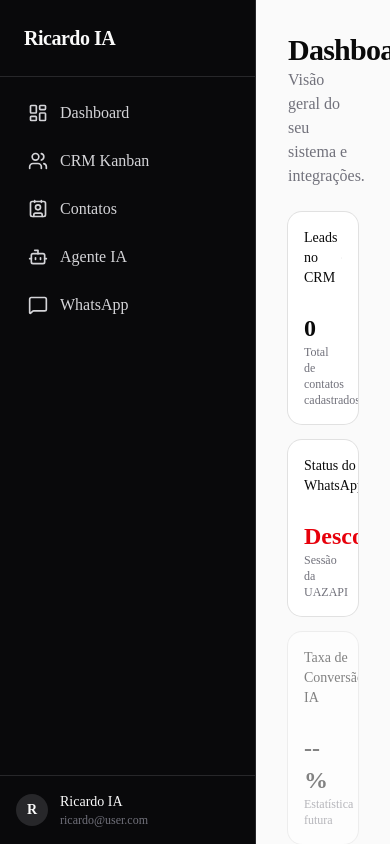
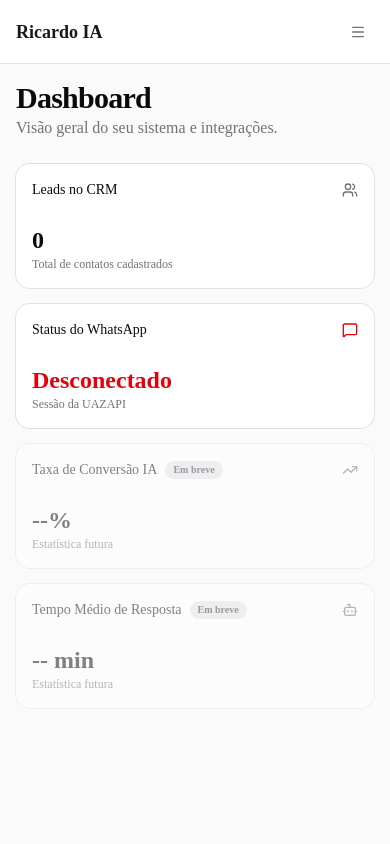
Before and after one commit to yureclima/mvpsys, a Next.js app: page / in a window 390 px wide. Built offline with nearby package versions, Linux system fonts and the light colour scheme; no server answers; the database is empty.

Commit message:
style: adapt sidebar layout for mobile responsiveness with hamburger menu

```diff
--- a/src/app/(dashboard)/layout.tsx
+++ b/src/app/(dashboard)/layout.tsx
@@ -1,14 +1,61 @@
+"use client";
+
+import { useState } from "react";
 import { Sidebar } from "@/components/layout/Sidebar";
+import { Menu, X } from "lucide-react";
+import { Button } from "@/components/ui/button";
 
 export default function DashboardLayout({
   children,
 }: {
   children: React.ReactNode;
 }) {
+  const [sidebarOpen, setSidebarOpen] = useState(false);
+
   return (
-    <div className="flex h-screen overflow-hidden bg-zinc-50 dark:bg-zinc-900">
-      <Sidebar />
-      <main className="flex-1 overflow-y-auto p-8">
+    <div className="flex h-screen overflow-hidden bg-zinc-50 dark:bg-zinc-900 flex-col md:flex-row">
+      {/* Mobile Top Header */}
+      <header className="flex h-16 items-center justify-between border-b border-zinc-200 bg-white px-4 dark:border-zinc-800 dark:bg-zinc-950 md:hidden">
+        <span className="text-lg font-bold text-zinc-900 dark:text-zinc-50">Ricardo IA</span>
+        <Button
+          variant="ghost"
+          size="icon"
+          onClick={() => setSidebarOpen(true)}
+          className="text-zinc-500 hover:bg-zinc-100 dark:hover:bg-zinc-900"
+        >
+          <Menu className="h-6 w-6" />
+        </Button>
+      </header>
+
+      {/* Sidebar Container */}
+      <div className={`
+        fixed inset-y-0 left-0 z-50 flex w-64 transform flex-col transition-transform duration-300 ease-in-out md:static md:translate-x-0
+        ${sidebarOpen ? "translate-x-0" : "-translate-x-full"}
+      `}>
+        {/* Mobile Close Button Overlay */}
+        <div className="absolute right-4 top-4 z-50 md:hidden">
+          <Button
+            variant="ghost"
+            size="icon"
+            onClick={() => setSidebarOpen(false)}
+            className="text-zinc-400 hover:text-white hover:bg-zinc-800"
+          >
+            <X className="h-6 w-6" />
+          </Button>
+        </div>
+        <Sidebar onCloseMobile={() => setSidebarOpen(false)} />
+      </div>
+
+      {/* Backdrop for mobile */}
+      {sidebarOpen && (
+        <div
+          className="fixed inset-0 z-40 bg-zinc-950/40 backdrop-blur-sm md:hidden"
+          onClick={() => setSidebarOpen(false)}
+        />
+      )}
+
+      {/* Main Content Area */}
+      <main className="flex-1 overflow-y-auto p-4 md:p-8">
         {children}
       </main>
     </div>
--- a/src/components/layout/Sidebar.tsx
+++ b/src/components/layout/Sidebar.tsx
@@ -1,7 +1,11 @@
 import Link from "next/link";
 import { LayoutDashboard, Users, MessageSquare, Bot, Contact } from "lucide-react";
 
-export function Sidebar() {
+interface SidebarProps {
+  onCloseMobile?: () => void;
+}
+
+export function Sidebar({ onCloseMobile }: SidebarProps) {
   const menuItems = [
     { name: "Dashboard", icon: LayoutDashboard, href: "/" },
     { name: "CRM Kanban", icon: Users, href: "/crm" },
@@ -22,6 +26,7 @@ export function Sidebar() {
             <Link
               key={item.href}
               href={item.href}
+              onClick={onCloseMobile}
               className="flex items-center space-x-3 px-3 py-2 rounded-md transition-colors hover:bg-zinc-800 text-zinc-300 hover:text-white"
             >
               <Icon size={20} />
```
